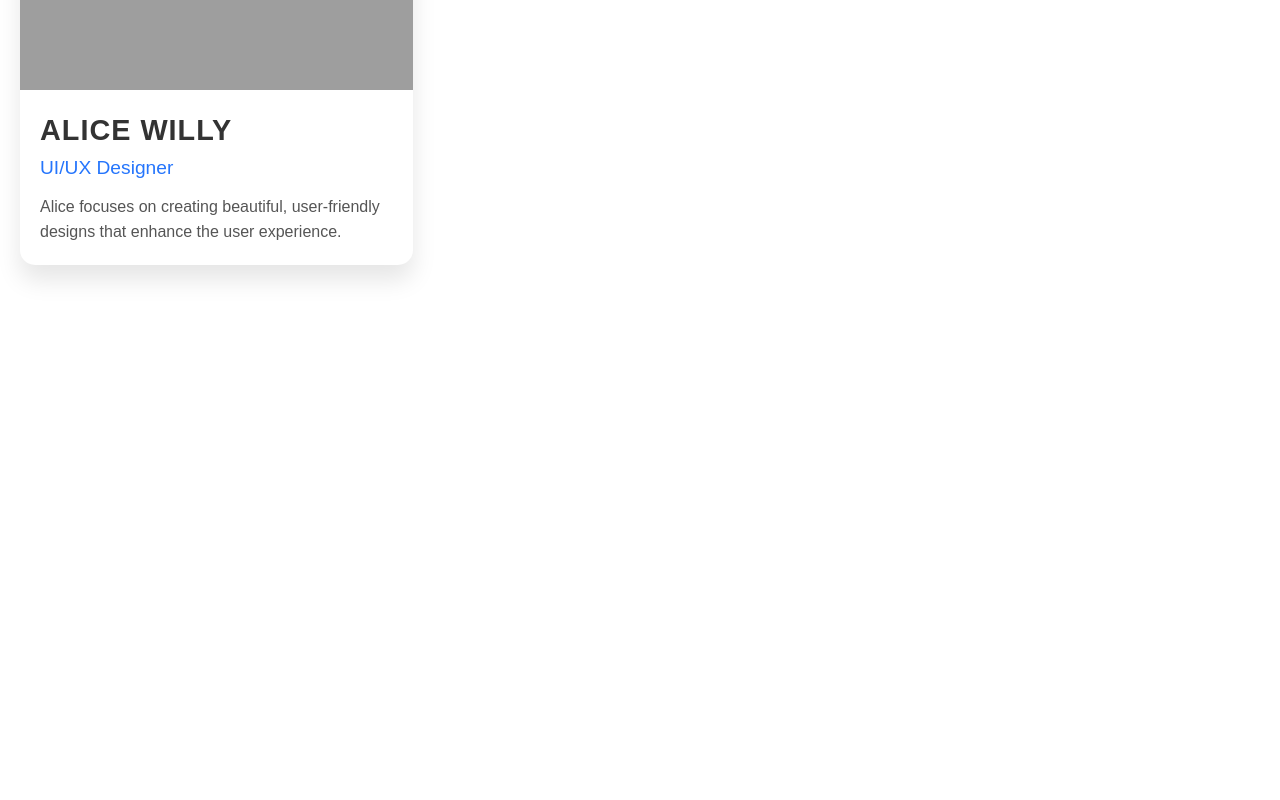
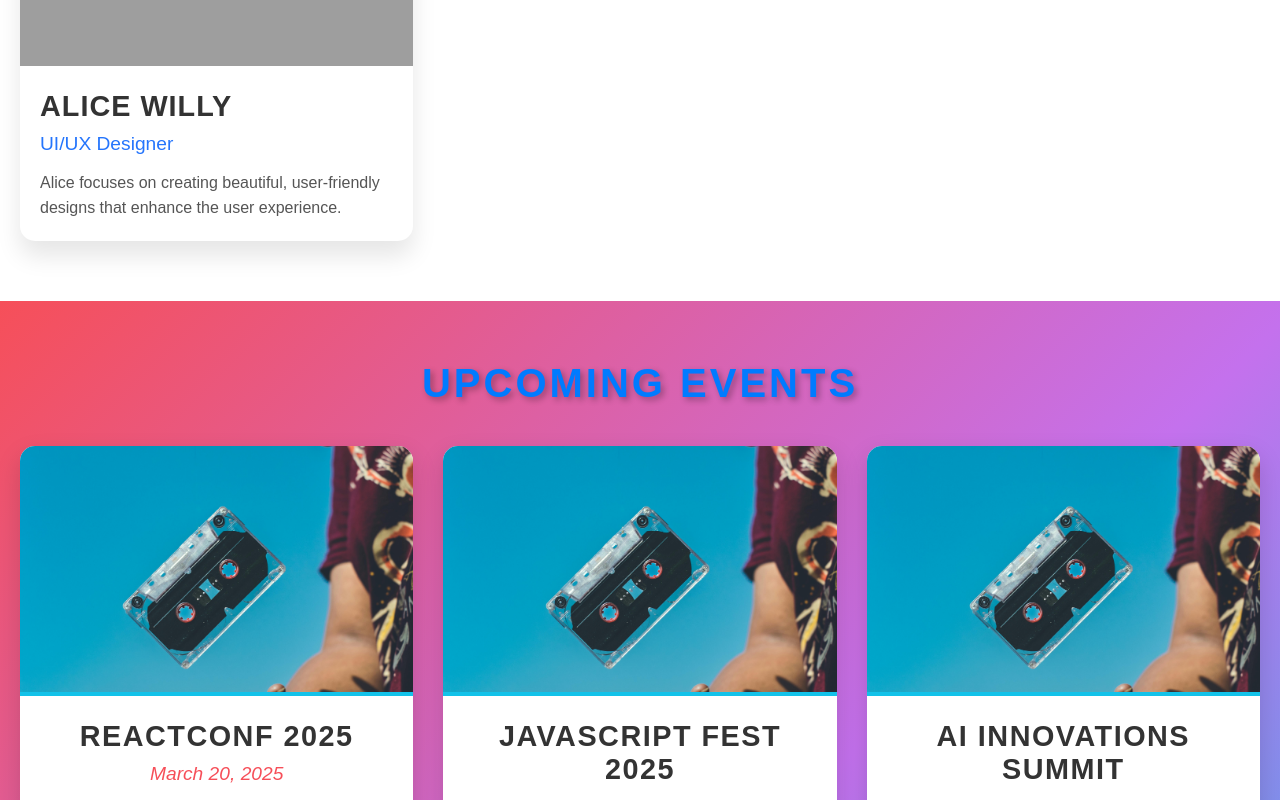
Before and after one commit to GUchechi/-RygmaHackathon, a React (Vite) app: page / in a window 1280 px wide. Shown: the part 2618-3418 px from the top of the page. Before the commit the page ends 2943 px from the top, so only its background shows below. Built offline with nearby package versions, Linux system fonts and the light colour scheme; grey boxes are pictures that could not be loaded.

Commit message:
added upcoming

```diff
--- a/index.html
+++ b/index.html
@@ -4,7 +4,7 @@
     <meta charset="UTF-8" />
     <link rel="icon" type="image/svg+xml" href="/vite.svg" />
     <meta name="viewport" content="width=device-width, initial-scale=1.0" />
-    <title> Hackathon</title>
+    <title>Rygma Hackathon</title>
   </head>
   <body>
     <div id="root"></div>
--- /dev/null
+++ b/src/components/Upcoming/Upcoming.css
@@ -0,0 +1,102 @@
+.upcoming-section {
+  padding: 60px 20px;
+  background: linear-gradient(135deg, #f64f59, #c471ed, #12c2e9);
+  color: white;
+  text-align: center;
+}
+
+.section-title {
+  font-size: 2.5rem;
+  font-weight: 700;
+  text-transform: uppercase;
+  letter-spacing: 3px;
+  margin-bottom: 40px;
+  text-shadow: 3px 3px 6px rgba(0, 0, 0, 0.3);
+}
+
+.upcoming-grid {
+  display: grid;
+  grid-template-columns: repeat(auto-fill, minmax(320px, 1fr));
+  gap: 30px;
+}
+
+.upcoming-card {
+  background-color: #fff;
+  border-radius: 15px;
+  overflow: hidden;
+  box-shadow: 0 10px 25px rgba(0, 0, 0, 0.15);
+  transition: transform 0.3s ease-in-out, box-shadow 0.3s ease-in-out;
+  cursor: pointer;
+}
+
+.upcoming-card:hover {
+  transform: translateY(-10px);
+  box-shadow: 0 20px 40px rgba(0, 0, 0, 0.2);
+}
+
+.upcoming-image {
+  width: 100%;
+  height: 250px;
+  object-fit: cover;
+  border-bottom: 4px solid #12c2e9;
+}
+
+.upcoming-content {
+  padding: 20px;
+  position: relative;
+}
+
+.upcoming-title {
+  font-size: 1.8rem;
+  font-weight: 700;
+  color: #333;
+  margin: 0 0 10px;
+  text-transform: uppercase;
+  letter-spacing: 1.5px;
+}
+
+.upcoming-date {
+  font-size: 1.2rem;
+  color: #f64f59;
+  margin-bottom: 15px;
+  font-style: italic;
+}
+
+.upcoming-description {
+  font-size: 1rem;
+  color: #555;
+  line-height: 1.6;
+  margin-bottom: 20px;
+}
+
+.register-btn {
+  padding: 10px 20px;
+  background-color: #12c2e9;
+  color: white;
+  border: none;
+  border-radius: 30px;
+  font-size: 1.1rem;
+  font-weight: 600;
+  transition: background-color 0.3s ease;
+  cursor: pointer;
+}
+
+.register-btn:hover {
+  background-color: #c471ed;
+}
+
+@media (max-width: 768px) {
+  .section-title {
+    font-size: 2.2rem;
+  }
+
+  .upcoming-grid {
+    grid-template-columns: 1fr 1fr;
+  }
+}
+
+@media (max-width: 480px) {
+  .upcoming-grid {
+    grid-template-columns: 1fr;
+  }
+}
--- /dev/null
+++ b/src/components/Upcoming/Upcoming.jsx
@@ -0,0 +1,65 @@
+import React from "react";
+import "./Upcoming.css";
+import recommend4 from "../../images/recommend4.jpg";
+
+const upcomingEvents = [
+  {
+    id: 1,
+    image: recommend4,
+    title: "ReactConf 2025",
+    date: "March 20, 2025",
+    description:
+      "Join us for the biggest React conference of the year, filled with workshops, talks, and networking opportunities.",
+  },
+  {
+    id: 2,
+    image: recommend4,
+    title: "JavaScript Fest 2025",
+    date: "April 15, 2025",
+    description:
+      "Explore the future of JavaScript with industry leaders at the JavaScript Fest. Don't miss out on keynotes and technical sessions.",
+  },
+  {
+    id: 3,
+    image: recommend4,
+    title: "AI Innovations Summit",
+    date: "May 10, 2025",
+    description:
+      "Dive into the latest trends in AI at the AI Innovations Summit. Learn about the future of machine learning, neural networks, and more.",
+  },
+  {
+    id: 3,
+    image: recommend4,
+    title: "AI Innovations Summit",
+    date: "May 10, 2025",
+    description:
+      "Dive into the latest trends in AI at the AI Innovations Summit. Learn about the future of machine learning, neural networks, and more.",
+  },
+];
+
+const Upcoming = () => {
+  return (
+    <section className="upcoming-section">
+      <h2 className="section-title">Upcoming Events</h2>
+      <div className="upcoming-grid">
+        {upcomingEvents.map((event) => (
+          <div className="upcoming-card" key={event.id}>
+            <img
+              src={event.image}
+              alt={event.title}
+              className="upcoming-image"
+            />
+            <div className="upcoming-content">
+              <h3 className="upcoming-title">{event.title}</h3>
+              <p className="upcoming-date">{event.date}</p>
+              <p className="upcoming-description">{event.description}</p>
+              <button className="register-btn">Register Now</button>
+            </div>
+          </div>
+        ))}
+      </div>
+    </section>
+  );
+};
+
+export default Upcoming;
--- a/src/pages/Home/HomePage.jsx
+++ b/src/pages/Home/HomePage.jsx
@@ -1,10 +1,8 @@
-import Community from "../../components/community/Community";  // Capitalized 'C'
+import Community from "../../components/community/Community"; // Capitalized 'C'
 import Hero from "../../components/Hero/Hero";
 import News from "../../components/News/News";
 import Recommended from "../../components/Recommended/Recommended";
-
-
-
+import Upcoming from "../../components/Upcoming/Upcoming.JSX";
 
 const HomePage = () => {
   return (
@@ -13,6 +11,7 @@ const HomePage = () => {
       <Recommended />
       <News />
       <Community />
+      <Upcoming />
     </>
   );
 };
```
Also changed, not shown: src/pages/Home/HomePage.css (deleted, +0 -121 lines).
